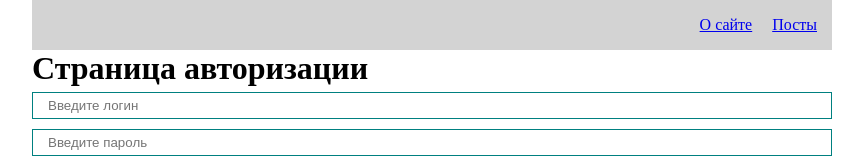
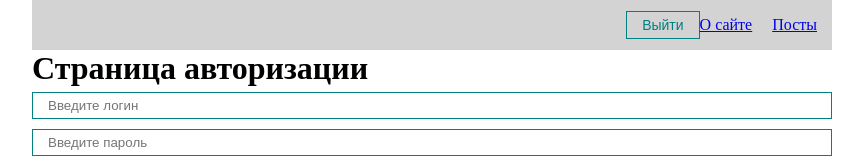
Before and after one commit to iAllBe/react-fundamental, a React (Create React App) app: page /login in a window 1280 px wide. Shown: the top 159 px of the page, without its empty margins (208-1071 px from the left). Built offline with nearby package versions, Linux system fonts and the light colour scheme.

Commit message:
create logout

```diff
--- a/src/App.js
+++ b/src/App.js
@@ -3,7 +3,7 @@ import './styles/App.css'
 import {BrowserRouter} from "react-router-dom";
 import Navbar from "./components/UI/navbar/Navbar";
 import AppRouter from "./components/AppRouter";
-import {AuthContext} from "./context";
+import {AuthContext} from "./context/context";
 
 function App() {
     const [isAuth, setIsAuth] = useState(false)
--- a/src/components/AppRouter.jsx
+++ b/src/components/AppRouter.jsx
@@ -1,7 +1,7 @@
 import React, {useContext} from 'react';
 import {Route, Routes} from "react-router-dom";
-import {privateRoutes, publicRoutes} from "../router";
-import {AuthContext} from "../context";
+import {privateRoutes, publicRoutes} from "../router/router";
+import {AuthContext} from "../context/context";
 
 const AppRouter = () => {
     const {isAuth, setIsAuth} = useContext(AuthContext);
--- a/src/components/UI/navbar/Navbar.jsx
+++ b/src/components/UI/navbar/Navbar.jsx
@@ -1,9 +1,18 @@
-import React from 'react';
+import React, {useContext} from 'react';
 import {Link} from "react-router-dom";
+import MyButton from "../button/MyButton";
+import {AuthContext} from "../../../context/context";
 
 const Navbar = () => {
+    const {isAuth, setIsAuth} = useContext(AuthContext);
+
+    const logout = () => {
+        setIsAuth(false)
+    }
+
     return (
         <div className="navbar">
+            <MyButton onClick={logout}>Выйти</MyButton>
             <div className="navbar__links">
                 <Link to="/about">О сайте</Link>
                 <Link to="/posts">Посты</Link>
--- a/src/pages/Login.jsx
+++ b/src/pages/Login.jsx
@@ -1,6 +1,6 @@
 import React, {useContext} from 'react';
 import MyButton from "../components/UI/button/MyButton";
-import {AuthContext} from "../context";
+import {AuthContext} from "../context/context";
 import MyInput from "../components/UI/input/MyInput";
 
 const Login = () => {
```
Also changed, not shown: src/context/context.js (renamed from src/context/index.js), src/router/router.js (renamed from src/router/index.js).
